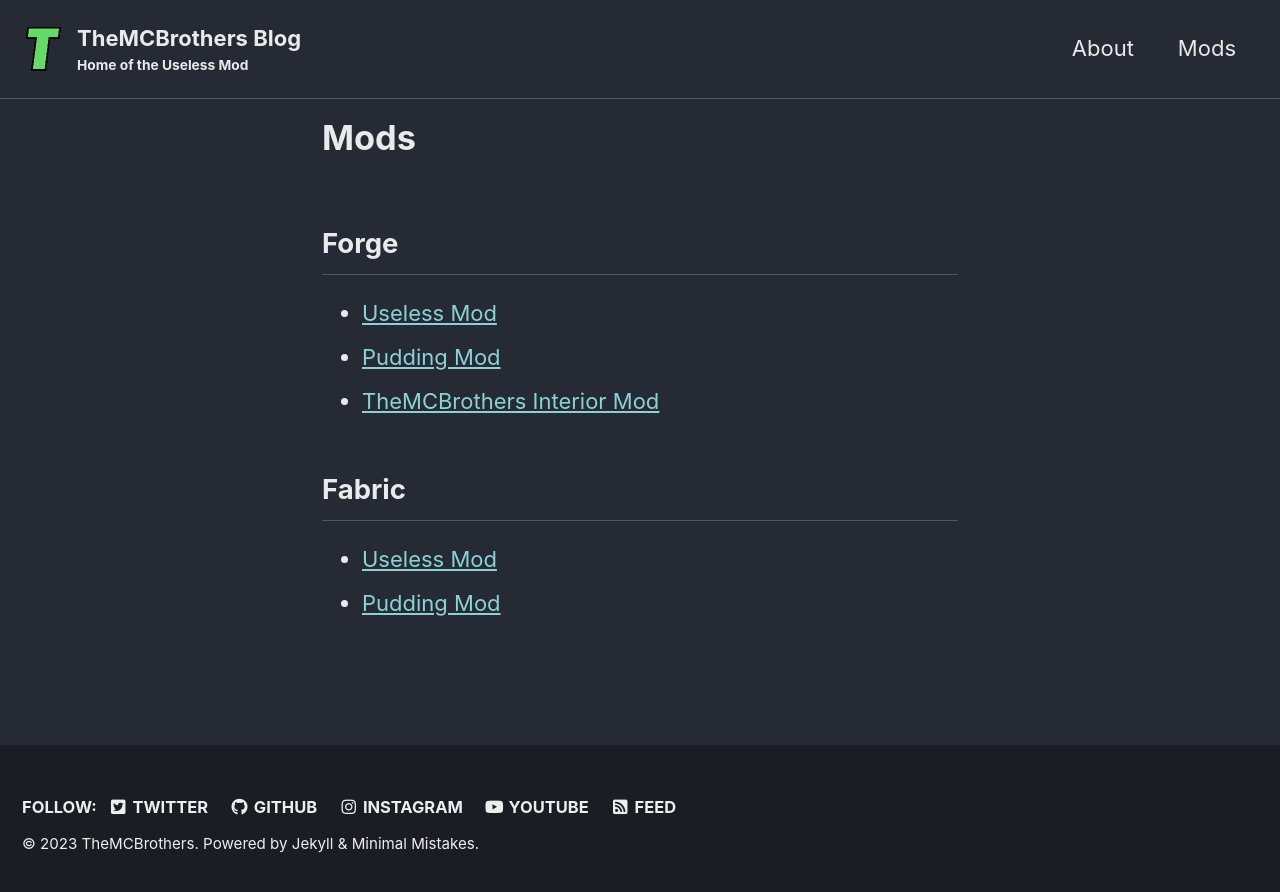
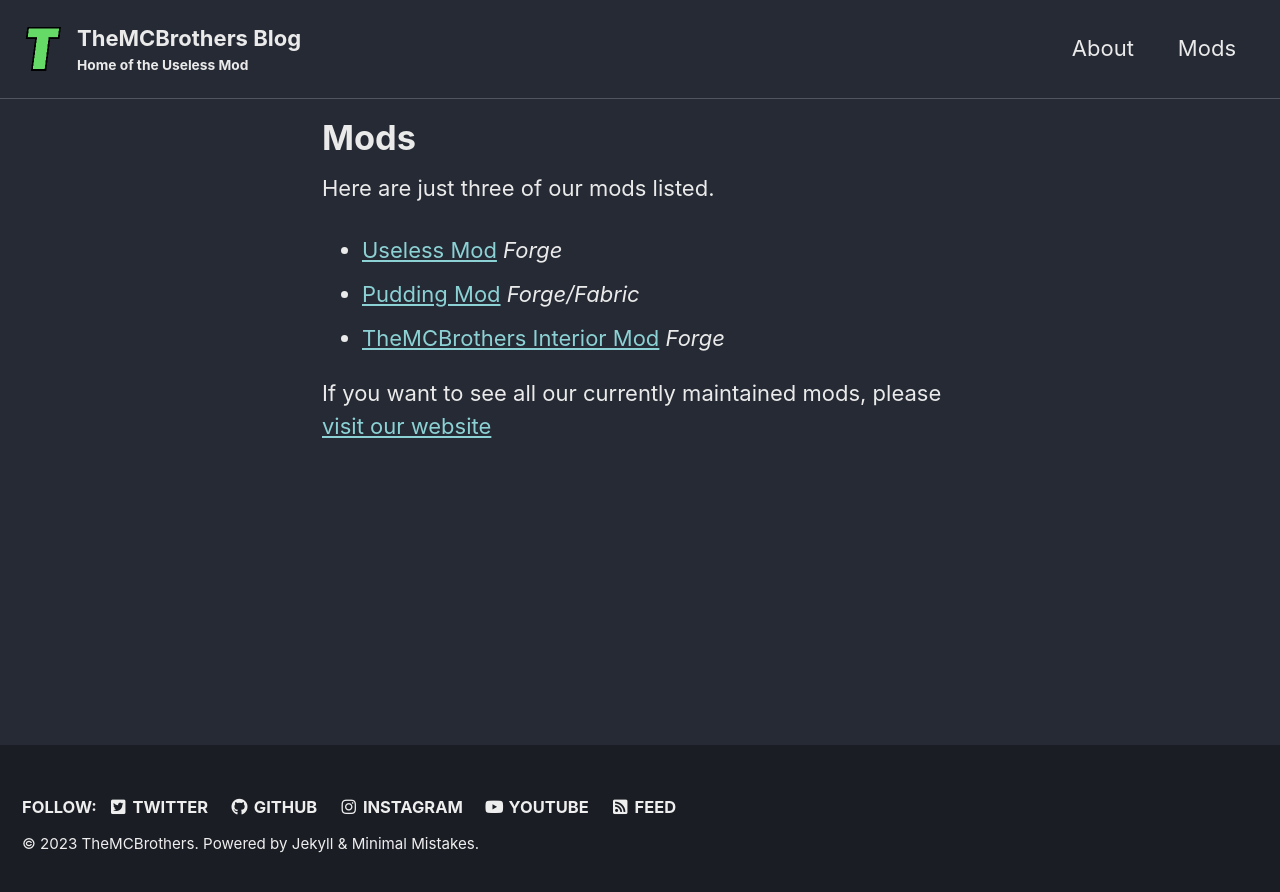
Before and after one commit to TheMCBrothers/themcbrothers.github.io, a Jekyll site: the page built from _pages/mods/index.md, in a window 1280 px wide. Shown: the top 892 px of the page. Built offline with Jekyll 4.4.1, drawn with Linux system fonts in a browser that asks for light colours; cached includes are drawn as plain includes.

Commit message:
update Mods page and subpages

```diff
--- a/_pages/mods/index.md
+++ b/_pages/mods/index.md
@@ -3,11 +3,10 @@
 permalink: /mods/
 ---
 
-## Forge
-* [Useless Mod]({{ "/mods/uselessmod" | relative_url }})
-* [Pudding Mod]({{ "/mods/puddingmod" | relative_url }})
-* [TheMCBrothers Interior Mod]({{ "/mods/interiormod" | relative_url }})
+Here are just three of our mods listed.
 
-## Fabric
-* [Useless Mod]({{ "/mods/uselessmod" | relative_url }})
-* [Pudding Mod]({{ "/mods/puddingmod" | relative_url }})
+* [Useless Mod]({{ "/mods/uselessmod" | relative_url }}) *Forge*
+* [Pudding Mod]({{ "/mods/puddingmod" | relative_url }}) *Forge/Fabric*
+* [TheMCBrothers Interior Mod]({{ "/mods/interiormod" | relative_url }}) *Forge*
+
+If you want to see all our currently maintained mods, please [visit our website](https://themcbrothers.net/mods)
```
Also changed, not shown: _pages/mods/interiormod.md (+5 -4 lines), _pages/mods/puddingmod.md (+7 -4 lines), _pages/mods/uselessmod.md (+3 -3 lines).
